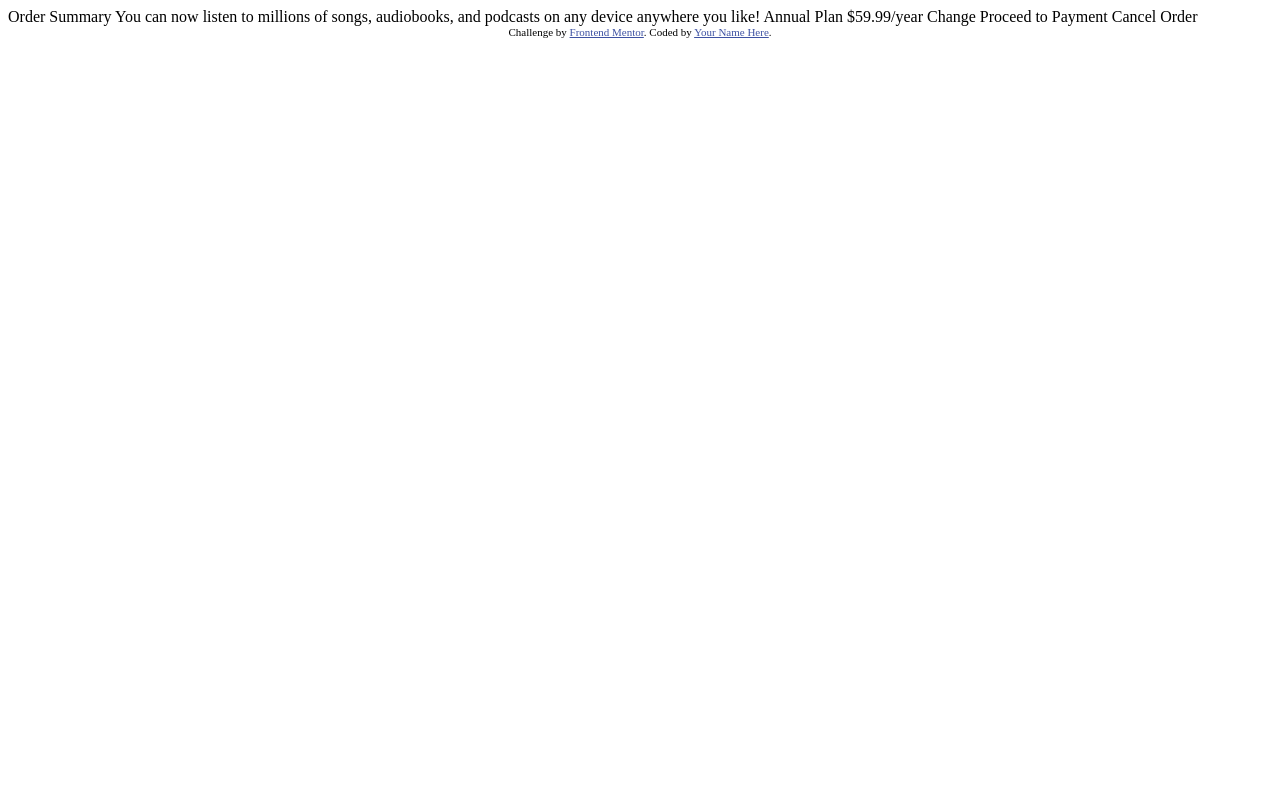
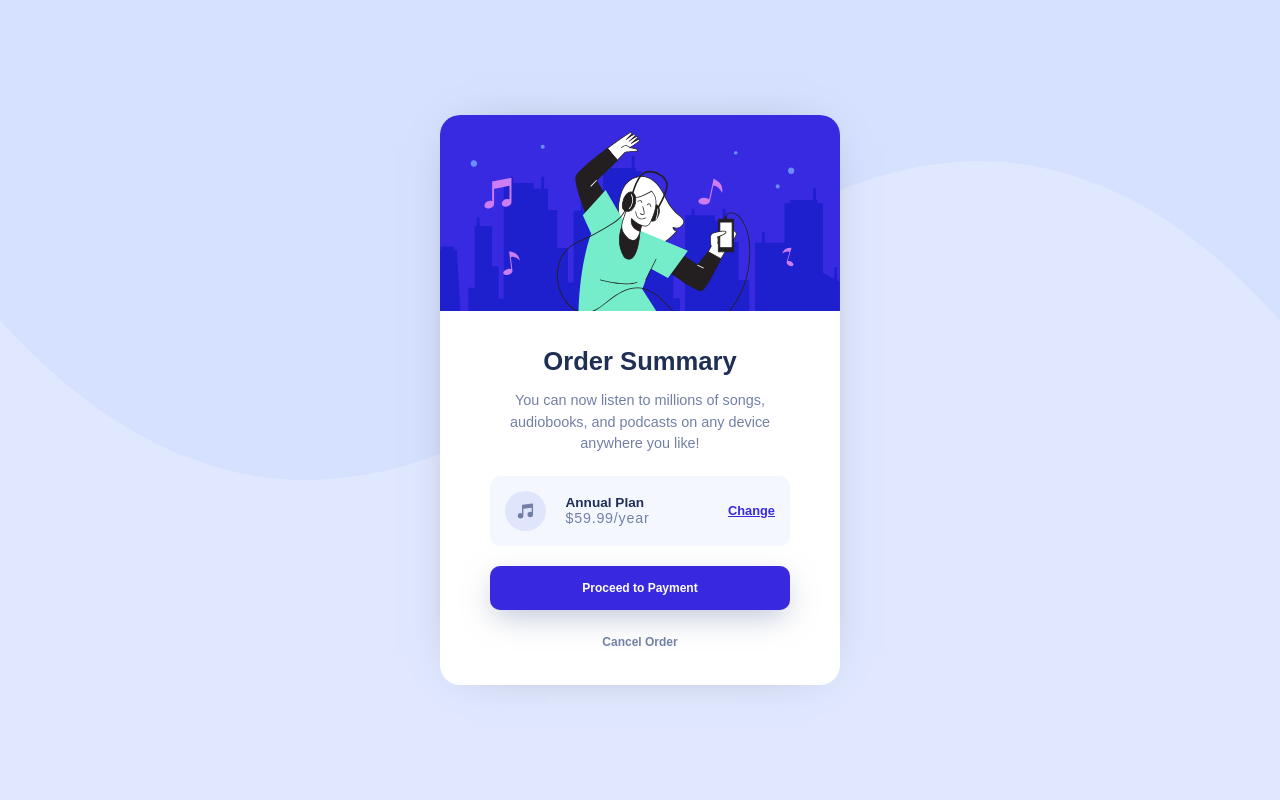
Before and after one commit to sanlamamba/order-summary-component, a plain HTML site: page index.html in a window 1280 px wide. Drawn offline with Linux system fonts and the light colour scheme.

Commit message:
📦 NEW: initial commit

```diff
--- /dev/null
+++ b/index.css
@@ -0,0 +1,134 @@
+@import url("./reset.css");
+
+body {
+  height: 100vh;
+  width: 100vw;
+  background-color: var(--light-gray);
+  display: flex;
+  justify-content: center;
+  align-items: center;
+}
+.attribution {
+  position: absolute;
+  bottom: 0;
+}
+a {
+  color: var(--bright-blue);
+}
+a:hover {
+  text-decoration: inherit;
+  opacity: 0.7;
+}
+.card__container {
+  background-color: white;
+  z-index: 2;
+  width: calc(100% - 40px);
+  max-width: calc(400px);
+  box-shadow: 0 0 50px -30px rgba(0, 0, 0, 0.5);
+  border-radius: 20px;
+  overflow: hidden;
+}
+.card__container > img {
+  width: 100%;
+}
+.card__container > :not(img) {
+  padding: 2em 12.5% 1em;
+}
+
+.card__text_container {
+  text-align: center;
+}
+.card__text_title {
+  color: var(--dark-blue);
+  font-size: 160%;
+  font-weight: 700;
+  padding: 0 0 10px;
+}
+.card__text_desc {
+  transform: scale(0.9);
+  line-height: 1.5;
+  color: var(--desaturated-blue);
+}
+
+.card__pricing_container {
+  margin-top: 18px;
+  background-color: var(--very-pale-blue);
+  padding: 15px;
+  display: flex;
+  align-items: center;
+  gap: 20px;
+  border-radius: 10px;
+}
+.card__pricing_text {
+  flex: 1;
+}
+.card__pricing_text_title {
+  color: var(--dark-blue);
+  font-weight: 700;
+  font-size: 0.85em;
+}
+.card__pricing_text_subtext {
+  font-size: 0.89em;
+  letter-spacing: 0.8px;
+  color: var(--desaturated-blue);
+}
+.card__pricing_link {
+  justify-self: flex-end;
+  font-size: 0.8em;
+  font-weight: 600;
+}
+.card__button_container {
+  margin: 15px 0px 0px;
+}
+button {
+  font-size: 0.75em;
+  width: 100%;
+  margin: 5px 0px;
+  padding: 15px;
+  font-weight: 800;
+  border-radius: 10px;
+  border: none;
+  transition: 0.2s ease-in;
+  background-color: transparent;
+  cursor: pointer;
+}
+.card__button_main {
+  background-color: var(--bright-blue);
+  color: white;
+  box-shadow: 0px 10px 30px -5px hsla(224, 23%, 55%, 0.5);
+}
+.card__button_main:hover {
+  opacity: 0.7;
+}
+.card__button_sec {
+  color: var(--desaturated-blue);
+}
+.card__button_sec:hover {
+  color: var(--dark-blue);
+}
+.bg__decoration {
+  position: absolute;
+  height: 100%;
+  background-color: var(--pale-blue);
+  z-index: 1;
+  display: flex;
+}
+.bg__decoration img {
+  height: 100%;
+  width: 100%;
+  transform: translateY(-40%);
+}
+.mobile {
+  display: none;
+}
+@media only screen and (max-width: 375px) {
+  img.desktop {
+    display: none;
+  }
+  .mobile {
+    display: block;
+  }
+  .card__container > :not(img) {
+    padding: 2em 7% 1em;
+  }
+}
--- a/index.html
+++ b/index.html
@@ -1,37 +1,68 @@
 <!DOCTYPE html>
 <html lang="en">
   <head>
-  <meta charset="UTF-8">
-  <meta name="viewport" content="width=device-width, initial-scale=1.0"> <!-- displays site properly based on user's device -->
+    <meta charset="UTF-8" />
+    <meta name="viewport" content="width=device-width, initial-scale=1.0" />
+    <!-- displays site properly based on user's device -->
 
-  <link rel="icon" type="image/png" sizes="32x32" href="./images/favicon-32x32.png">
+    <link
+      rel="icon"
+      type="image/png"
+      sizes="32x32"
+      href="./images/favicon-32x32.png"
+    />
 
     <title>Frontend Mentor | Order summary card</title>
 
     <!-- Feel free to remove these styles or customise in your own stylesheet 👍 -->
-  <style>
-    .attribution { font-size: 11px; text-align: center; }
-    .attribution a { color: hsl(228, 45%, 44%); }
-  </style>
+    <link rel="stylesheet" href="./reset.css" />
+    <link rel="stylesheet" href="./index.css" />
   </head>
-<body>
-
-  Order Summary
-
-  You can now listen to millions of songs, audiobooks, and podcasts on any
-  device anywhere you like!
-
-  Annual Plan
-  $59.99/year
-
-  Change
-
-  Proceed to Payment
-  Cancel Order
+  <body class="main">
+    <div class="bg__decoration">
+      <img
+        class="desktop"
+        src="./images/pattern-background-desktop.svg"
+        alt=""
+        srcset=""
+      />
+      <img
+        class="mobile"
+        src="./images/pattern-background-mobile.svg"
+        alt=""
+        srcset=""
+      />
+    </div>
+    <div class="card__container">
+      <img src="./images/illustration-hero.svg" alt="" srcset="" />
+      <div class="card__info_container">
+        <div class="card__text_container">
+          <p class="card__text_title">Order Summary</p>
+          <p class="card__text_desc">
+            You can now listen to millions of songs, audiobooks, and podcasts on
+            any device anywhere you like!
+          </p>
+        </div>
+        <div class="card__pricing_container">
+          <img src="./images/icon-music.svg" width="15%" alt="" srcset="" />
+          <div class="card__pricing_text">
+            <p class="card__pricing_text_title">Annual Plan</p>
+            <p class="card__pricing_text_subtext">$59.99/year</p>
+          </div>
+          <a class="card__pricing_link" href="#">Change</a>
+        </div>
+        <div class="card__button_container">
+          <button class="card__button_main">Proceed to Payment</button>
+          <button class="card__button_sec">Cancel Order</button>
+        </div>
+      </div>
+    </div>
 
     <div class="attribution">
-    Challenge by <a href="https://www.frontendmentor.io?ref=challenge" target="_blank">Frontend Mentor</a>.
-    Coded by <a href="#">Your Name Here</a>.
+      Challenge by
+      <a href="https://www.frontendmentor.io?ref=challenge" target="_blank"
+        >Frontend Mentor</a
+      >. Coded by <a href="https://github.com/sanlamamba">sanlamamba</a>.
     </div>
   </body>
 </html>
--- /dev/null
+++ b/reset.css
@@ -0,0 +1,25 @@
+*,
+*::after,
+*::before {
+  padding: 0;
+  margin: 0;
+  box-sizing: border-box;
+  font-family: var(--font-family);
+}
+
+@import url("https://fonts.googleapis.com/css2?family=Red+Hat+Display:wght@500;700;900&display=swap");
+
+:root {
+  --pale-blue: hsl(225, 100%, 94%);
+  --bright-blue: hsl(245, 75%, 52%);
+  --very-pale-blue: hsl(225, 100%, 98%);
+  --desaturated-blue: hsl(224, 23%, 55%);
+  --dark-blue: hsl(223, 47%, 23%);
+
+  --mobile-bp: 375px;
+  --desktop-bp: 1440px;
+
+  --font-size: 16px;
+
+  --font-family: "Red Hat Display", sans-serif;
+}
```
Lines whose indentation alone changed are shown as unchanged.
